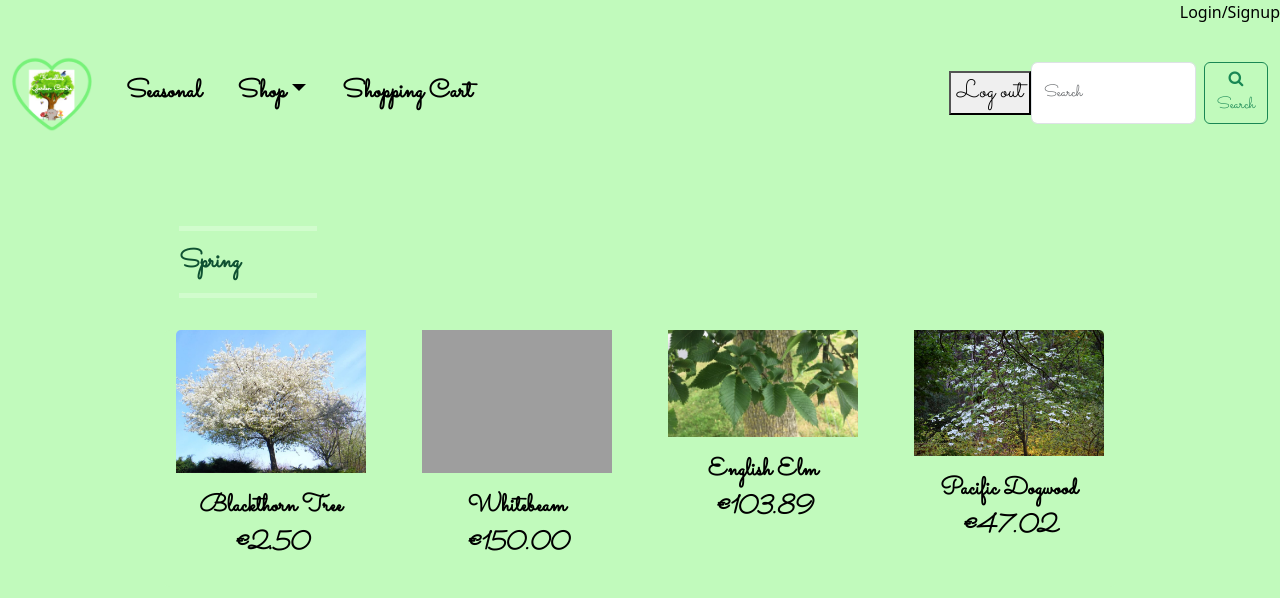
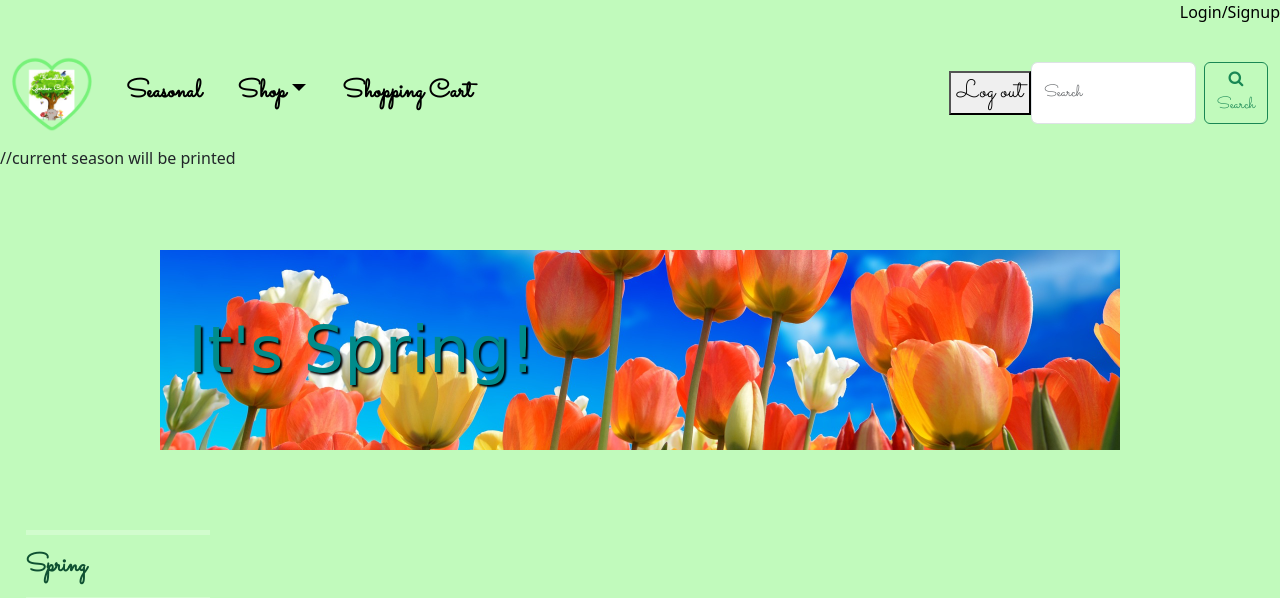
Before and after one commit to BlebaSbluzu/KorellaProject, a PHP site: page /seasonal.php in a window 1280 px wide. Shown: the top 598 px of the page. Run offline with PHP 8.4, Linux system fonts and the light colour scheme; data comes from the database, SQL or seed files in the repository; a stand-in replaces the project's code that opens the database connection; some libraries are stand-ins or nearby versions; grey boxes are pictures that could not be loaded.

Commit message:
guidance testing

```diff
--- a/CSS/seasonal.css
+++ b/CSS/seasonal.css
@@ -1,9 +1,3 @@
-
-h2 {
-    font-family: "Sacramento", cursive;
-    color: #ffc720;
-    font-size: 55px;
-}
 
 h3 {
     color: #0f5132;
@@ -50,7 +44,44 @@ h6{
     text-align: center;
 }
 
-.text h1 {
-    font-size: 25px;
-    font-family: "Agency FB";
+
+
+
+.product-image {
+    float: left;
+    margin-right: 20px;
+    width: 500px;
+    height: 500px;
 }
+
+
+.cardRow {
+    display: flex; /*flexbox created to allign images and texts while creating a user friendly layout*/
+    justify-content: center;
+    align-items: center;
+    height: 25vh;
+    background-size: cover;
+    text-align: center;
+    padding: 50px 20px;
+    overflow: hidden;
+}
+
+.season-greeting h1 {
+    font-family: 'Dancing Script', cursive;
+    font-size: 4em;
+    color: darkcyan; /* A color that matches all seasons themes */
+    text-shadow: 2px 2px 2px #000000;
+    margin: 0; /* need flexbox to centre the text */
+    display: inline-block;
+    white-space: nowrap;
+    animation: slideIn 6s linear infinite; /*speed of the text while being in an infinite loop*/
+}
+
+@keyframes slideIn {
+    from {
+        transform: translateX(-100%);/*starts on the left*/
+    }
+    to {
+        transform: translateX(100%);/*ends on the right*/
+    }
+}
--- a/Pages/ProductSet.php
+++ b/Pages/ProductSet.php
@@ -32,7 +32,7 @@ class ProductSet
 
 function MakeSet($title, $sql)
 {
-include 'src/DBconnect.php';
+include '../src/DBconnect.php';
 $rowRefresh = 0;
 
         $statement = $connection->prepare($sql);
--- a/Pages/seasonal.php
+++ b/Pages/seasonal.php
@@ -1,13 +1,47 @@
 <?php require "../Layout/navbar.php";
 include "./ProductSet.php";?>
 
+<?php
+//season will appear based on current month ref: function.date.php
+$month = date('n');
 
+//uncomment for our guidance testing
+//$month = 4; // Spring: April
+// $month = 7; // Summer: July
+//$month = 10; // Autumn: October
+// $month = 1; // Winter: January
+
+//determines each season by the month starting with winter
+$season = 'Winter';
+if ($month >= 3 && $month <= 5) {
+$season = 'Spring';
+} elseif ($month >= 6 && $month <= 8) {
+$season = 'Summer';
+} elseif ($month >= 9 && $month <= 11) {
+$season = 'Autumn';
+}
+
+//seasonal image change
+//formats the season text with image ref: function.strtolower.php
+$backgroundImage = strtolower($season) . "-header.jpg";
+
+?>
+
+<!--styled here so the php can interacte with our html-->
+<style>
+    .cardRow {
+        background: url('../Images/<?= $backgroundImage ?>') no-repeat center center;
+    }
+</style>
 <link rel="stylesheet" href="../CSS/Main.css" type="text/css">
 <link rel="stylesheet" href="../CSS/seasonal.css" type="text/css">
 
-<!--<h2>Spring</h2>-->
+//current season will be printed
 <div id="cardRow" class=" cardRow ">
-
+    <div class="season-greeting">
+        <h1 >It's <?= htmlspecialchars($season)?>!</h1>
+    </div>
+</div>
 <?php
 
 $Spring = new ProductSet("Spring", "SELECT * from product where SEASON = 'Spring' ");
```
Also changed, not shown: Images/autumn-header.jpg (added), Images/spring-header.jpg (added), Images/spring-header.webp (added), Images/summer-header.jpg (added), Images/winter-header.jpg (added).
